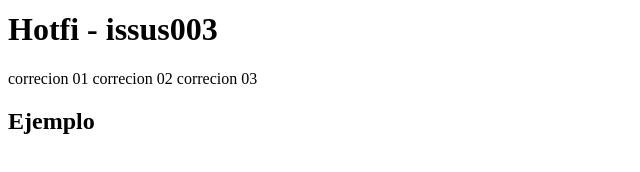
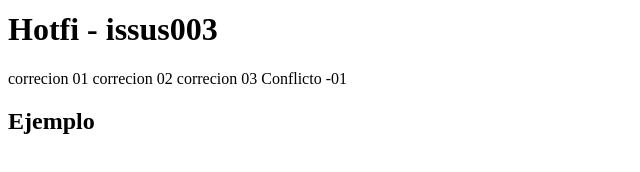
Before and after one commit to MGoicocheaDev/git-flow-example, a plain HTML site: page index.html in a window 1280 px wide. Shown: the part 486-658 px from the top of the page, 0-640 px from the left. Drawn offline with Linux system fonts and the light colour scheme.

Commit message:
add span conflict

```diff
--- a/index.html
+++ b/index.html
@@ -30,7 +30,7 @@
 <h1>Hotfi - issus003</h1>
 <span>correcion 01</span>
 <span>correcion 02</span>
-<span>correcion 03</span>
+<span>correcion 03</span> <span> Conflicto -01 </span>
 <!----------------------------->
 <h2>Ejemplo</h2>
 </body>
```
